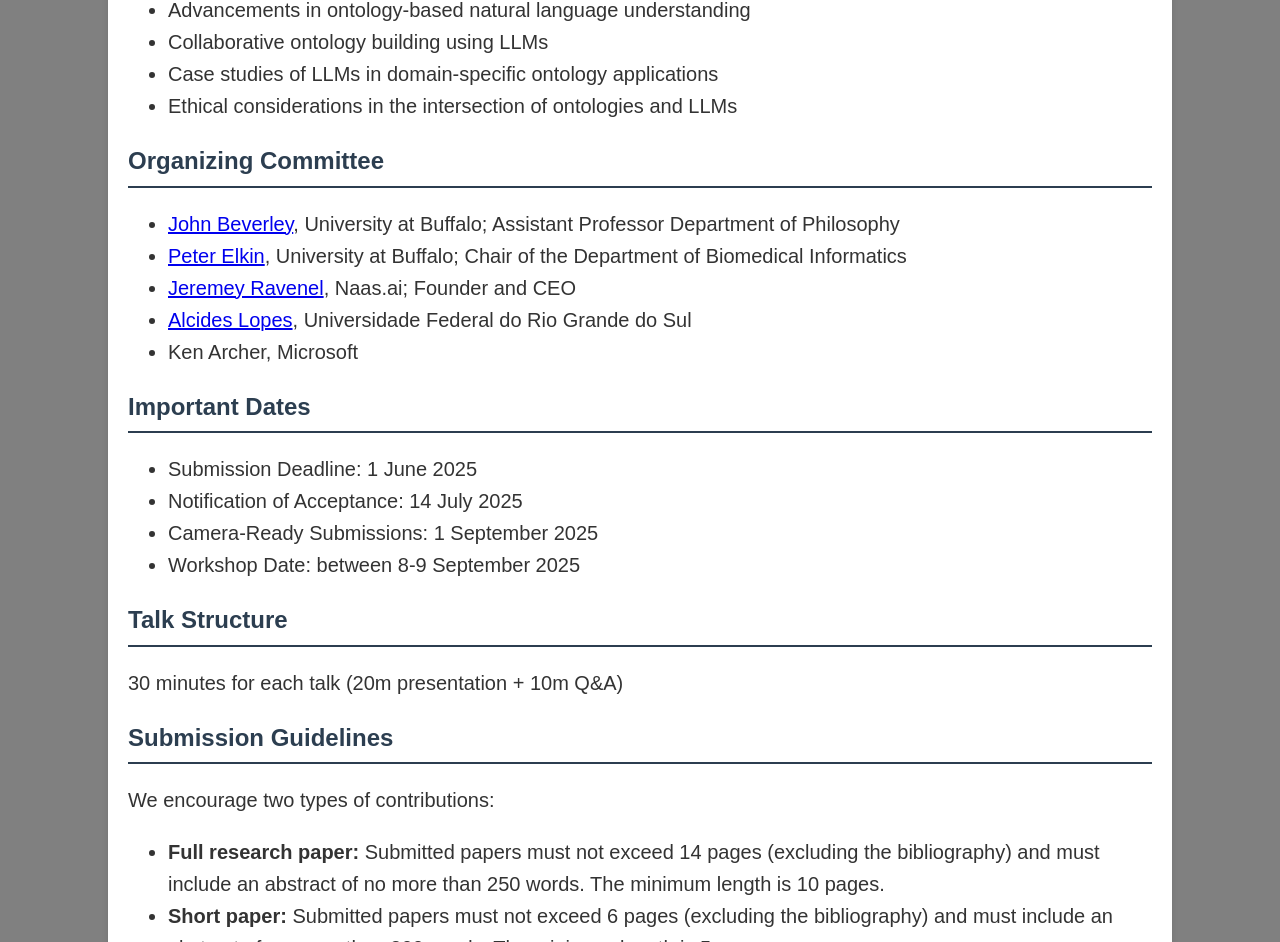
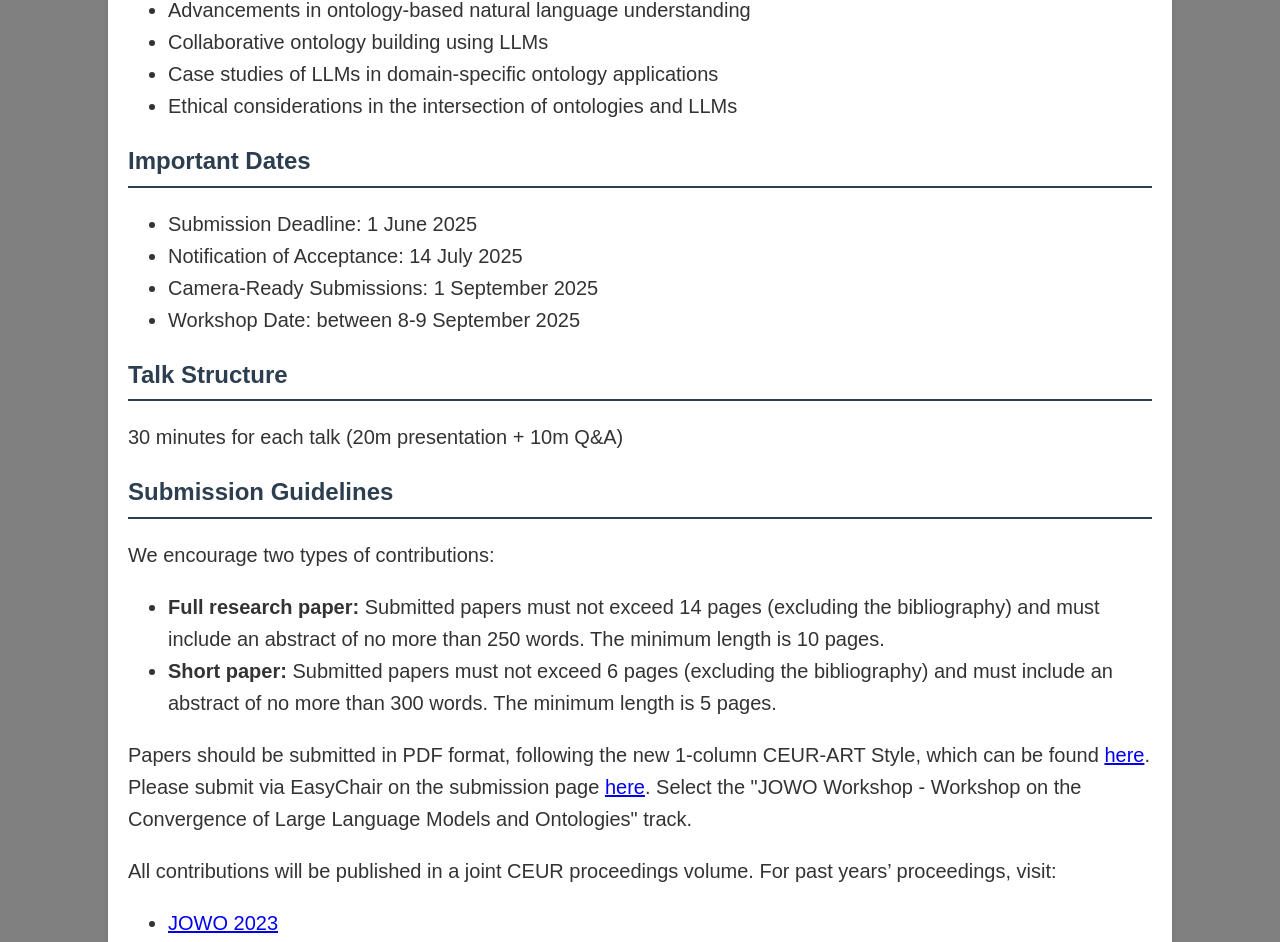
Before and after one commit to CBP1012/JOWO-ONTOLLM, a plain HTML site: page index.html in a window 1280 px wide. Shown: the part 1275-2217 px from the top of the page. Drawn offline with Linux system fonts and the light colour scheme.

Commit message:
Update index.html

```diff
--- a/index.html
+++ b/index.html
@@ -111,15 +111,6 @@
             <li>Ethical considerations in the intersection of ontologies and LLMs</li>
         </ul>
 
-        <h2 class="section-title">Organizing Committee</h2>
-        <ul>
-            <li><a href="https://johnbeverley.com/">John Beverley</a>, University at Buffalo; Assistant Professor Department of Philosophy</li>
-            <li><a href="https://medicine.buffalo.edu/faculty/profile.html?ubit=elkinp">Peter Elkin</a>, University at Buffalo; Chair of the Department of Biomedical Informatics</li>
-            <li><a href="https://www.linkedin.com/in/jeremyravenel/?originalSubdomain=fr">Jeremey Ravenel</a>, Naas.ai; Founder and CEO</li>
-            <li><a href="https://www.researchgate.net/profile/Alcides-Lopes-2">Alcides Lopes</a>, Universidade Federal do Rio Grande do Sul</li>
-            <li>Ken Archer, Microsoft</li>
-        </ul>
-
         <h2 class="section-title">Important Dates</h2>
         <ul>
             <li>Submission Deadline: 1 June 2025</li>
```
